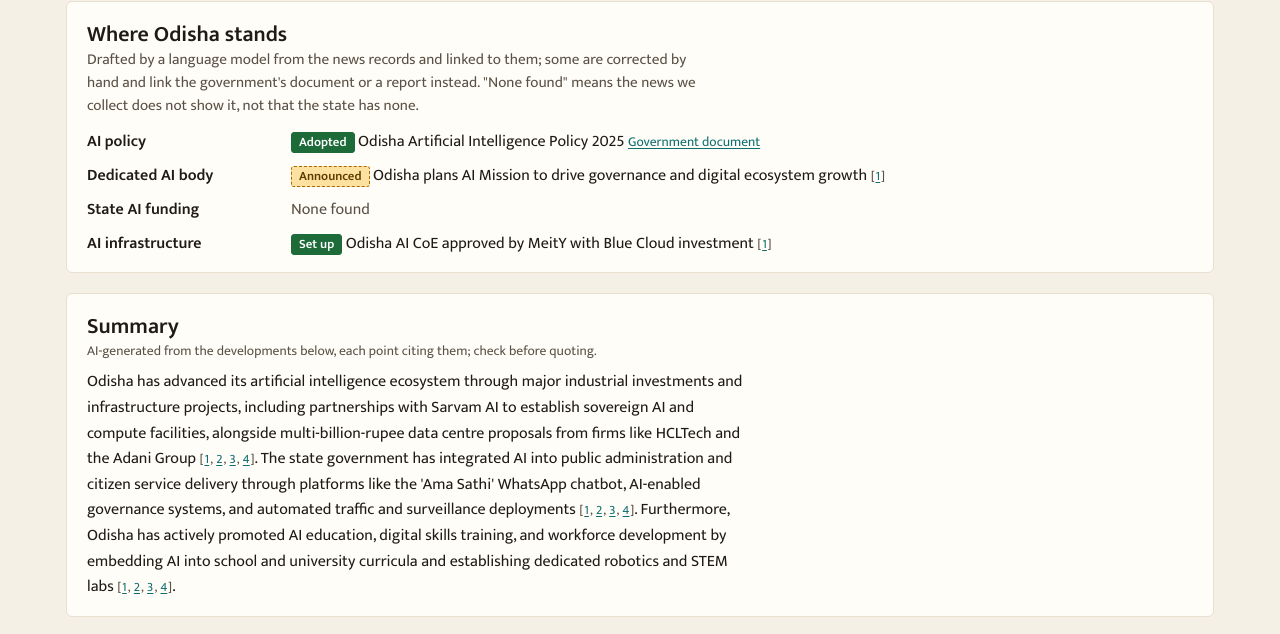
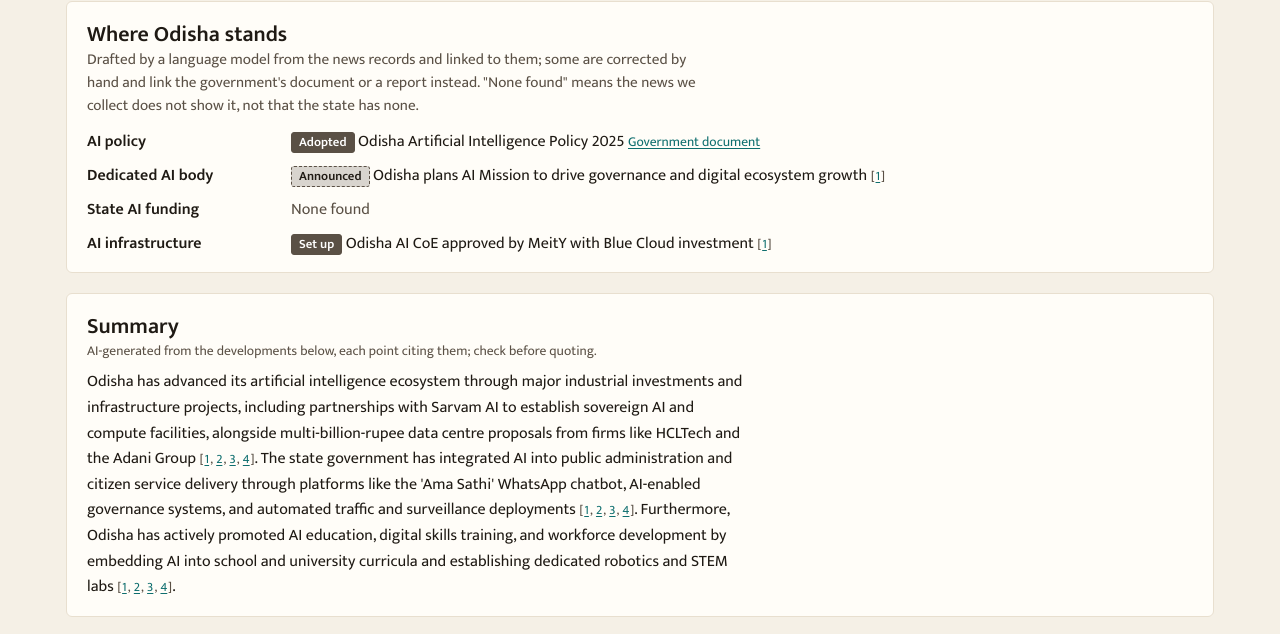
Before and after one commit to PranavKasetty/india-state-ai-policy-tracker, a plain HTML site: page dashboard/state/odisha/index.html in a window 1280 px wide. Shown: the part 166-800 px from the top of the page. Drawn offline with Linux system fonts and the light colour scheme.

Commit message:
Give each status marker its own colour
Adopted, Set up and Allocated were all green. Each of the four markers now
takes the hue of its type tag (policy indigo, body plum, funding gold,
infrastructure rust). Done is a solid pill, announced a dashed outline on a
tint of the same hue. State pages pick the colour up on the next build.

```diff
--- a/dashboard/css/style.css
+++ b/dashboard/css/style.css
@@ -217,12 +217,16 @@ button { font: inherit; }
 .status-table td.num { white-space: nowrap; font-variant-numeric: tabular-nums; }
 .status-table .st-none { color: var(--ink-2); }
 .status-table tr.is-chosen th, .status-table tr.is-chosen td { background: var(--highlight-wash); }
-/* Status words: done is a solid green pill, announced a dashed amber outline on a tint
-   (colours in tokens.css). The border style differs too, so they differ without colour
-   and in forced-colours mode. */
-.st { display: inline-block; padding: 0 7px; border-radius: 3px; border: 1px solid var(--ink-2); font-size: 0.8rem; font-weight: 600; line-height: 1.5; }
-.st-done { background: var(--st-done); border-color: var(--st-done); color: var(--on-st-done); }
-.st-announced { background: var(--st-announced-wash); border: 1px dashed var(--st-announced); color: var(--on-st-announced); }
+/* Status words: the hue says which marker (--st, from tokens.css); done is a solid pill,
+   announced a dashed outline on a tint of the same hue. The border style differs too, so
+   they stay apart without colour and in forced-colours mode. */
+.st { --st: var(--ink-2); display: inline-block; padding: 0 7px; border-radius: 3px; border: 1px solid var(--st); font-size: 0.8rem; font-weight: 600; line-height: 1.5; }
+.st-ai_policy { --st: var(--st-ai_policy); }
+.st-ai_body { --st: var(--st-ai_body); }
+.st-funding { --st: var(--st-funding); }
+.st-infrastructure { --st: var(--st-infrastructure); }
+.st-done { background: var(--st); color: var(--on-st); }
+.st-announced { background: color-mix(in oklab, var(--st) 22%, var(--surface)); border-style: dashed; color: var(--ink); }
 .st-when { display: block; margin-top: 2px; font-size: 0.8rem; color: var(--ink-2); }
 .st-doc { font-size: 0.85rem; white-space: nowrap; }
 .st-new { font-weight: 700; color: var(--accent); }
--- a/dashboard/css/tokens.css
+++ b/dashboard/css/tokens.css
@@ -34,14 +34,16 @@
   --highlight:      light-dark(#f2b544, #f2b544);   /* marigold: selected things */
   --on-highlight:   #1f1a14;
   --highlight-wash: light-dark(#fbecc9, #3a2f17);
-  /* Status words in "Where each state stands": done is a solid green pill, announced a
-     dashed amber outline on a tint. The word is always shown, and solid against dashed
-     tells them apart without colour. Contrast: text >= 6.5:1, borders >= 3.4:1. */
-  --st-done:        light-dark(#1e6b3a, #7fd08f);
-  --on-st-done:     light-dark(#ffffff, #0d2a16);
-  --st-announced:   light-dark(#a86a00, #d9a23a);
-  --st-announced-wash: light-dark(#fde1a0, #4d3b12);
-  --on-st-announced: light-dark(#5e3b00, #f6cf7e);
+  /* Status words in "Where each state stands": one hue per marker, the same as that
+     type's tag elsewhere (policy, governance body, funding, infrastructure), so Adopted,
+     Set up and Allocated differ by colour. Done is a solid pill, announced a dashed outline
+     on a light tint of the same hue, so the two also differ without colour. Contrast:
+     white or dark text on a pill >= 4.6:1, borders >= 3:1. */
+  --st-ai_policy:      var(--cat-strategy_policy);
+  --st-ai_body:        var(--cat-governance_body);
+  --st-funding:        light-dark(#946e00, #e6c14d);   /* turmeric, darkened for white text */
+  --st-infrastructure: var(--cat-infrastructure);
+  --on-st:             light-dark(#ffffff, #10151a);
   --mock:           light-dark(#9c2f1f, #f0a48f);   /* madder */
   --mock-wash:      light-dark(#f9e3dc, #3a201a);
   --bar:            light-dark(#1d7a74, #3fa79e);
--- a/dashboard/js/views/statusTable.js
+++ b/dashboard/js/views/statusTable.js
@@ -81,7 +81,7 @@
       const link = c.document || c.source;
       const checked = link
         ? ` <a class="st-doc" href="${esc(link)}" target="_blank" rel="noopener">${c.document ? "Government document" : "Report"}<span class="visually-hidden"> (opens in a new tab)</span></a>` : "";
-      return `<td ${label}><span class="st st-${esc(c.status)}">${esc(words[c.status])}</span> ${esc(c.text)}${
+      return `<td ${label}><span class="st st-${esc(c.status)} st-${esc(field)}">${esc(words[c.status])}</span> ${esc(c.text)}${
         cites.length ? ` <span class="cites">[${cites.join(", ")}]</span>` : ""}${checked}${when}</td>`;
     }
 
```
Also changed, not shown: 2 other files.
